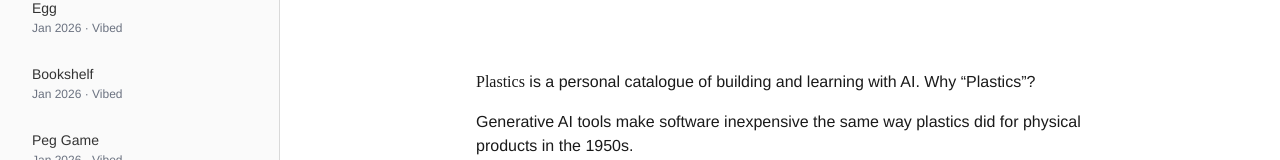
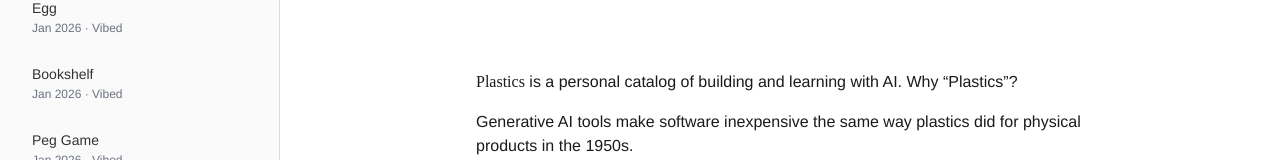
Before and after one commit to chefz11/plastics, a Next.js app: page / in a window 1280 px wide. Shown: the part 234-394 px from the top of the page. Built offline with nearby package versions, Linux system fonts and the light colour scheme; a web font is replaced by a local one.

Commit message:
Use catalog spelling across Plastics

```diff
--- a/app/api/og/route.tsx
+++ b/app/api/og/route.tsx
@@ -6,7 +6,7 @@ export const runtime = 'edge';
 export async function GET(request: NextRequest) {
   const { searchParams } = new URL(request.url);
   const title = searchParams.get('title') || 'Plastics';
-  const description = searchParams.get('description') || 'Personal catalogue of building and learning with AI';
+  const description = searchParams.get('description') || 'Personal catalog of building and learning with AI';
 
   return new ImageResponse(
     (
--- a/app/layout.tsx
+++ b/app/layout.tsx
@@ -9,13 +9,13 @@ export const metadata: Metadata = {
     default: 'Plastics - Zach Albright',
     template: '%s - Plastics',
   },
-  description: 'Personal catalogue of building and learning with AI',
+  description: 'Personal catalog of building and learning with AI',
   keywords: ['AI projects', 'web development', 'vibe-coded', 'creative coding', 'experiments'],
   authors: [{ name: 'Zach Albright', url: 'https://zalbright.com' }],
   creator: 'Zach Albright',
   openGraph: {
     title: 'Plastics',
-    description: 'Personal catalogue of building and learning with AI',
+    description: 'Personal catalog of building and learning with AI',
     url: siteUrl,
     siteName: 'Plastics',
     locale: 'en_US',
@@ -32,7 +32,7 @@ export const metadata: Metadata = {
   twitter: {
     card: 'summary_large_image',
     title: 'Plastics',
-    description: 'Personal catalogue of building and learning with AI',
+    description: 'Personal catalog of building and learning with AI',
     images: ['/api/og'],
   },
   robots: {
--- a/components/MainContent/ProjectDisplay.tsx
+++ b/components/MainContent/ProjectDisplay.tsx
@@ -15,7 +15,7 @@ export default function ProjectDisplay({ project }: ProjectDisplayProps) {
       <div className="flex items-center justify-center h-full bg-white">
         <div className="text-left max-w-2xl px-8" style={{ color: '#1a1a1a' }}>
           <p className="text-base mb-4">
-            <span className="logo-text" style={{ fontSize: '1rem' }}>Plastics</span> is a personal catalogue of building and learning with AI. Why &ldquo;Plastics&rdquo;?
+            <span className="logo-text" style={{ fontSize: '1rem' }}>Plastics</span> is a personal catalog of building and learning with AI. Why &ldquo;Plastics&rdquo;?
           </p>
           <p className="text-base mb-4">
             Generative AI tools make software inexpensive the same way plastics did for physical products in the 1950s.
```
